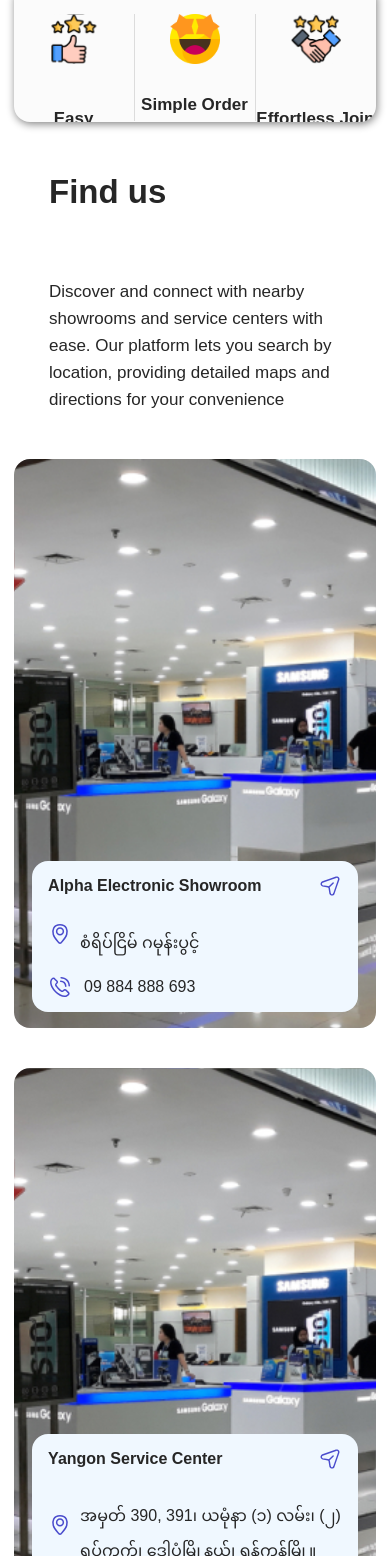
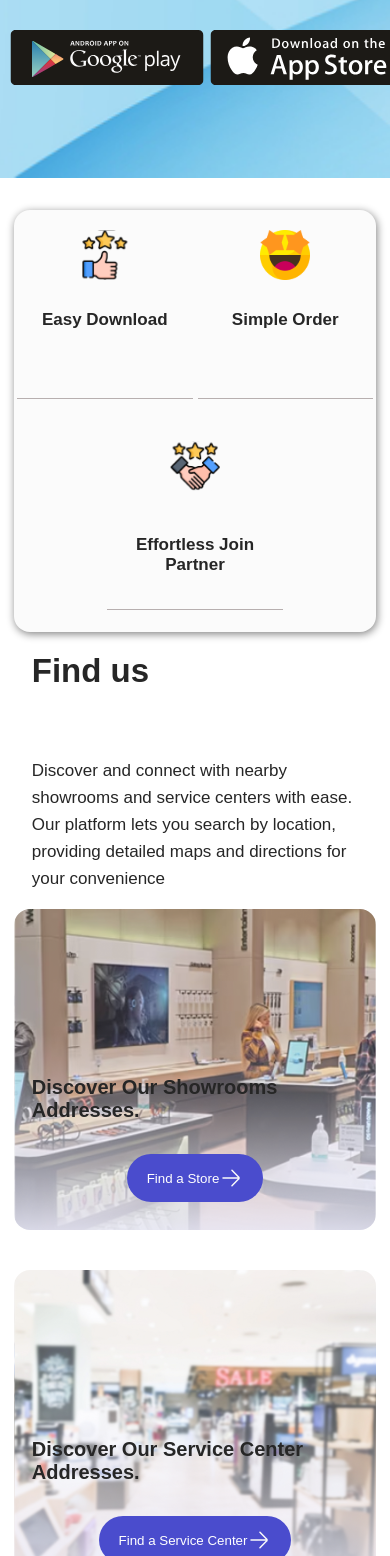
Before and after one commit to SawLinThant/Alpha-mm, a React (Create React App) app: page / in a window 390 px wide. Shown: the part 3948-5504 px from the top of the page. Built offline with nearby package versions, Linux system fonts and the light colour scheme; no server answers; sample sign-in values are in the browser's storage; a web font is replaced by a local one.

Commit message:
responsive

```diff
--- a/src/components/branch-description.-box.js
+++ b/src/components/branch-description.-box.js
@@ -2,11 +2,17 @@ import "../style/branch-description-box.css";
 import DirectionIcon from "../modules/icons/direction";
 import LocationIcon from "../modules/icons/location";
 import PhoneIcon from "../modules/icons/phone-iocn";
+import RightArrrow from "../modules/icons/rightarrow";
 
-const BrachDescription = ({ name, location, phone }) => {
+const BrachDescription = ({ name, buttontext, phone, img_url }) => {
   return (
-    <div className="branch-description">
-      <div className="branch-description-text">
+    <div
+      className="branch-description"
+      style={{
+        backgroundImage: `url(${img_url})`,
+      }}
+    >
+      {/* <div className="branch-description-text">
         <div className="branch-description-text-layout">
           <div className="branch-heading-container">
             <h3 className="branch-name">{name}</h3>
@@ -28,6 +34,16 @@ const BrachDescription = ({ name, location, phone }) => {
             <p className="branch-phone-no">{phone}</p>
           </div>
         </div>
+      </div> */}
+      <div className="branch-description-text">
+        <div className="branch-description-text-layout">
+        <p>{name}</p>
+        <button>
+          {buttontext}
+          <RightArrrow width={24} height={24} />
+        </button>
+        </div>
+
       </div>
     </div>
   );
--- a/src/config/branch.js
+++ b/src/config/branch.js
@@ -1,20 +1,14 @@
 export const branch = [
     {
         id: "1",
-        name: "Alpha Electronic Showroom",
-        location: "စံရိပ်ငြိမ် ဂမုန်းပွင့်",
-        phone: "09 884 888 693"
+        name: "Discover Our Showrooms Addresses.",
+        buttontext: "Find a Store",
+        img_url: "/findus-bg2.png"
     },
     {
         id: "2",
-        name: "Yangon Service Center",
-        location: "အမှတ် 390, 391၊ ယမုံနာ (၁) လမ်း၊ (၂) ရပ်ကွက်၊ ဒေါပုံမြို့နယ်၊ ရန်ကုန်မြို့။",
-        phone: "09 884 888 693"
-    },
-    {
-        id: "3",
-        name: "Mandalay Service Center",
-        location: "အမှတ် D, 78 လမ်း၊ 29 x 30 ကြား လော်ဂျာဆိုင်ကယ် အပိုပစ္စည်း ဆိုင်ဘေး ဘူတာကြီးရှေ့၊ မန္တလေးမြို့။",
-        phone: "09 884 888 693"
+        name: "Discover Our Service Center Addresses.",
+        buttontext: "Find a Service Center",
+        img_url: "/findus-bg.png"
     },
 ]
--- a/src/pages/Home.js
+++ b/src/pages/Home.js
@@ -249,8 +249,8 @@ const Home = () => {
               <div key={branch.id} className="find-us-section">
                 <BrachDescription
                   name={branch.name}
-                  location={branch.location}
-                  phone={branch.phone}
+                  buttontext={branch.buttontext}
+                  img_url={branch.img_url}
                 />
               </div>
             ))}
--- a/src/style/aboutus.css
+++ b/src/style/aboutus.css
@@ -279,9 +279,9 @@
     height: 6rem;
   }
 
-  @media screen and (max-width: 844px){
+  @media screen and (max-width: 932px){
     .about-alpha{
-      height: 90vh !important;
+      height: 100vh !important;
     }
 
     .about-alpha-layout{
--- a/src/style/branch-description-box.css
+++ b/src/style/branch-description-box.css
@@ -6,24 +6,47 @@
   align-items: center;
   justify-content: flex-end;
   place-items: center;
-  background-color: blueviolet;
   border-radius: 1rem;
-  background-image: url("/public/showroom.jpg");
   background-position: center;
   background-size: cover;
 }
 
 .branch-description-text {
-  width: 90%;
+  width: 100%;
+  height: 8.375rem;
   display: flex;
   place-items: center;
   justify-content: center;
-  background-color: aliceblue;
-  border-radius: 1rem;
   margin-bottom: 1rem;
 }
 
 .branch-description-text-layout{
+  width: 90%;
+  height: 90%;
+  flex-direction: column;
+  align-items: center;
+  gap: 0.75rem;
+}
+
+.branch-description-text p{
+  font-size: 20px;
+  font-weight: 700;
+
+}
+
+.branch-description-text button{
+  display: flex;
+  flex-direction: row;
+  align-items: center;
+  border-radius: 360px;
+  background-color: #4A4CCD;
+  border: none;
+  color: white;
+  height: 48px;
+  padding: 12px 20px 12px 20px;
+}
+
+.branch-description-text-layout {
   width: 90%;
   height: 100%;
   display: flex;
@@ -48,7 +71,7 @@
   font-weight: 700;
 }
 
-.branch-location-container{
+.branch-location-container {
   display: flex;
   flex-direction: row;
   align-items: center;
@@ -61,7 +84,7 @@
   font-weight: 400;
 }
 
-.branch-phone-container{
+.branch-phone-container {
   display: flex;
   flex-direction: row;
   align-items: center;
@@ -72,3 +95,9 @@
   font-size: 16px;
   font-weight: 400;
 }
+
+@media screen and (max-width: 844px){
+  .branch-description-text{
+    margin-bottom: 2.5rem;
+  }
+}
--- a/src/style/footer.css
+++ b/src/style/footer.css
@@ -123,7 +123,6 @@ footer{
         width: 100% !important;
         justify-content: left !important;
         height: auto !important;
-        margin-left: 1.5rem !important;
     }
 
     .location-layout{
@@ -141,6 +140,6 @@ footer{
     }
 
     .section h3{
-        padding-left: 1.5rem !important;
+        padding-left: 0.5rem !important;
     }
 }
--- a/src/style/home.css
+++ b/src/style/home.css
@@ -432,8 +432,8 @@
 }
 
 .find-us-text {
-  width: 18.25rem;
-  height: 16.563rem;
+  width: 26.667rem;
+  height: 12.813rem;
   display: flex;
   flex-direction: column;
   justify-items: center;
@@ -441,7 +441,7 @@
 }
 
 .find-us-section {
-  width: 19.75rem;
+  width: 26.667rem;
   height: 100%;
 }
 
@@ -1228,10 +1228,11 @@
     grid-column: span 12 !important;
     grid-template-columns: 1fr !important;
     transform: translateY(0%) !important;
+    transform: translateX(100%) !important;
   }
 
   .advertise-container{
-    height: 200rem !important;
+    height: 160rem !important;
     gap: 2rem;
   }
 
@@ -1252,6 +1253,10 @@
     padding: 0 10px 0 10px;
   }
 
+  .download-app-icon{
+    gap: 0.5rem !important;
+  }
+
   .badge-container{
     position:  relative !important;
     margin-bottom: 0 !important;
@@ -1263,16 +1268,51 @@
   }
 
   .find-us-container{
-    height: 100% !important;
+    height: 110vh;
   }
 
   .find-us{
+    height: 100% !important;
     flex-direction: column !important;
     margin-top: 0 !important;
-    height: 100% !important;
+  }
+
+  .find-us-text{
+    width: 90% !important;
   }
 
   .find-us-section{
     width: 100% !important;
+    height: 50rem !important;
   }
+
+  .badge-container{
+    display: flex !important;
+    flex-wrap: wrap !important;
+    height: 50vh;
+    justify-content: center;
+    column-gap: 5px;
+  }
+
+  .property-logo{
+    width: 45vw !important;
+    height: 20vh !important;
+    padding: 20px 0 20px 0;
+  }
+
+  .property-logo-container{
+    border-bottom: 1px solid #b7afaf;
+    border-right: none;
+  }
+
+  .animate-left {
+    transform: translateY(0) !important;
+    opacity: 1 !important;
+  }
+
+  .animate-right {
+    transform: translateY(0) !important;
+    opacity: 1 !important;
+  }
+
 }
```
Also changed, not shown: public/findus-bg.png (added), public/findus-bg2.png (added).
